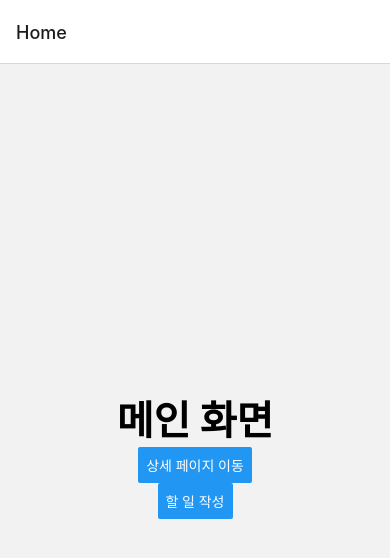
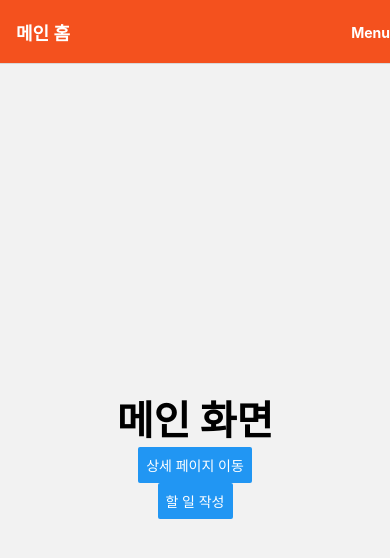
Before and after one commit to SangWon7242/todo-app-24-10-26, a React Native app: screen / in a window 390 px wide. Shown: the top 558 px of the page. Built offline with nearby package versions, Linux system fonts and the light colour scheme.

Commit message:
헤더 스타일 적용, 공통 헤더 적용

```diff
--- a/App.js
+++ b/App.js
@@ -74,9 +74,7 @@ const TodoWriteScreen = ({ navigation }) => {
 };
 
 const DetailScreen = ({ navigation, route }) => {
-  const { todo } = route.params;
-
-  console.log(todo);
+  const todo = route.params?.todo;
 
   return (
     <View style={{ flex: 1, alignItems: "center", justifyContent: "center" }}>
@@ -98,8 +96,30 @@ const Stack = createNativeStackNavigator();
 export default function App() {
   return (
     <NavigationContainer>
-      <Stack.Navigator initialRouteName="Home">
-        <Stack.Screen name="Home" component={HomeScreen} />
+      <Stack.Navigator
+        initialRouteName="Home"
+        screenOptions={{
+          headerStyle: {
+            backgroundColor: "#f4511e",
+          },
+          headerTintColor: "#fff",
+          headerTitleStyle: {
+            fontWeight: "bold",
+          },
+          headerRight: () => (
+            <Pressable onPress={() => alert("클릭됨!!")}>
+              <Text style={{ color: "#fff", fontWeight: "bold" }}>Menu</Text>
+            </Pressable>
+          ),
+        }}
+      >
+        <Stack.Screen
+          name="Home"
+          component={HomeScreen}
+          options={{
+            title: "메인 홈",
+          }}
+        />
         <Stack.Screen name="TodoWrite" component={TodoWriteScreen} />
         <Stack.Screen name="Details" component={DetailScreen} />
       </Stack.Navigator>
```
